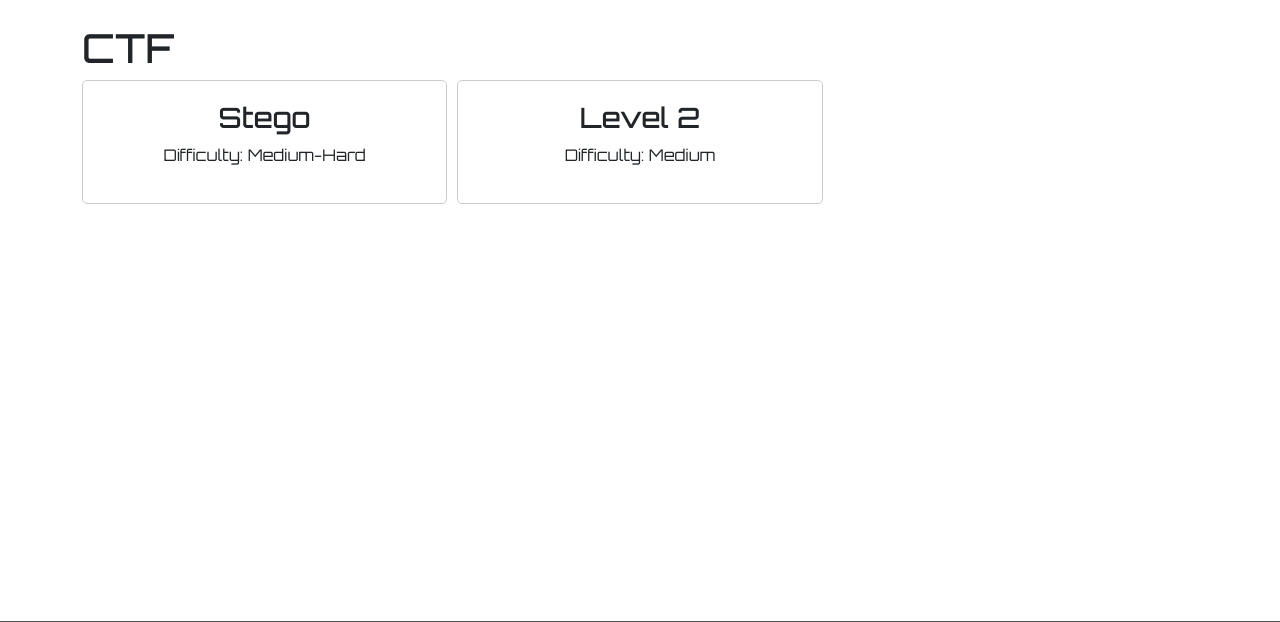
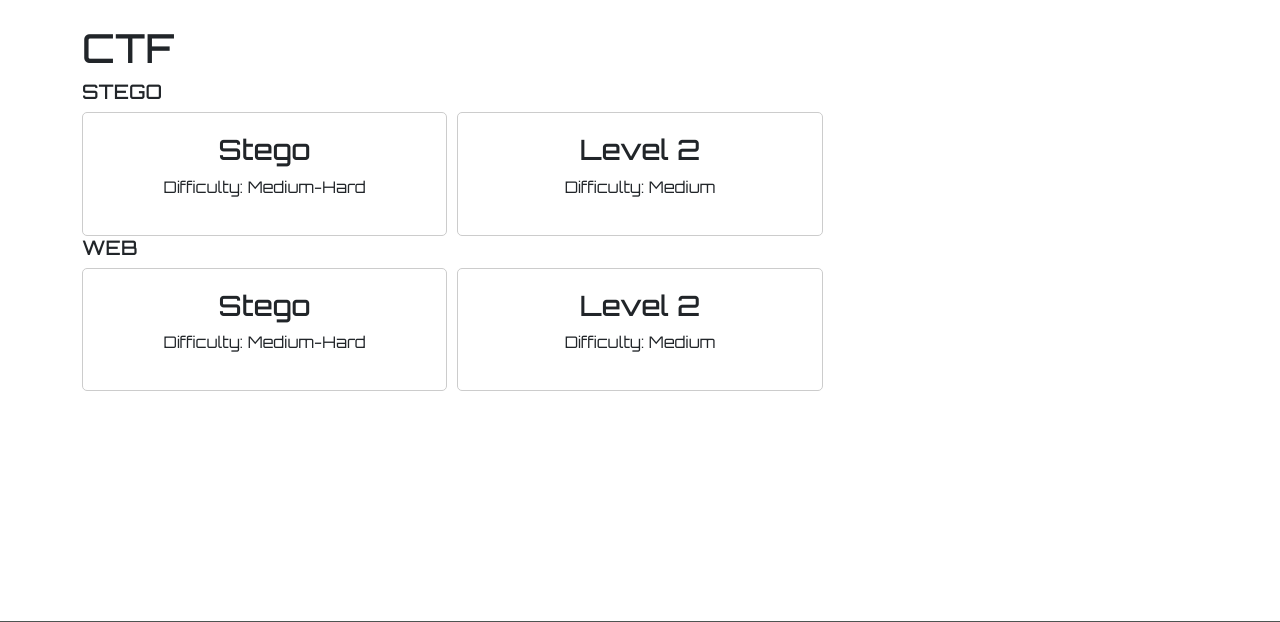
Before and after one commit to MAGNET1C-H1LLS/siteAPP, a Flask app: page /ctf in a window 1280 px wide. Shown: the part 109-731 px from the top of the page. Run offline with Flask 3, Linux system fonts and the light colour scheme.

Commit message:
Ctf более свежий

```diff
--- a/templates/ctf.html
+++ b/templates/ctf.html
@@ -6,6 +6,25 @@
 
 {% block body %}
 <h1>CTF</h1>
+<h5>STEGO</h5>
+<div class="tasks-container">
+    <div class="task" onclick="openPopup('n0 3y3s', 'Difficulty: Medium-Hard', '{{ url_for('static', filename='img/logo.png') }}', 'N0t s331ng th3 p4th wh3r3 y04`r3 going. L00k f0r th3 l1gh7.')">
+        <div class="task-header">
+            <h3>Stego</h3>
+            <p>Difficulty: Medium-Hard</p>
+        </div>
+    </div>
+
+    <div class="task" onclick="openPopup('Level 2', 'Difficulty: Medium', '', 'Another task description, but without an image.')">
+        <div class="task-header">
+            <h3>Level 2</h3>
+            <p>Difficulty: Medium</p>
+        </div>
+    </div>
+
+    <!-- Add more tasks as needed -->
+</div>
+<h5>WEB</h5>
 <div class="tasks-container">
     <div class="task" onclick="openPopup('n0 3y3s', 'Difficulty: Medium-Hard', '{{ url_for('static', filename='img/logo.png') }}', 'N0t s331ng th3 p4th wh3r3 y04`r3 going. L00k f0r th3 l1gh7.')">
         <div class="task-header">
```
